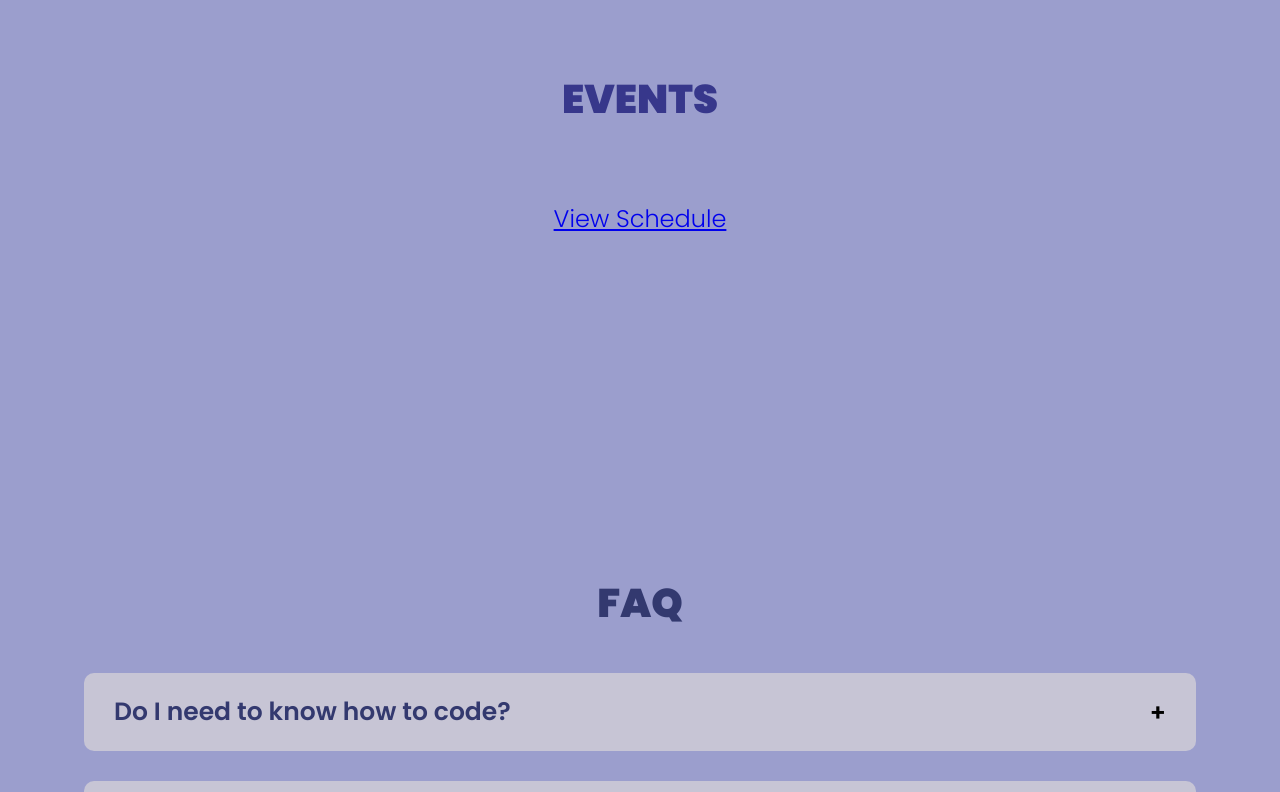
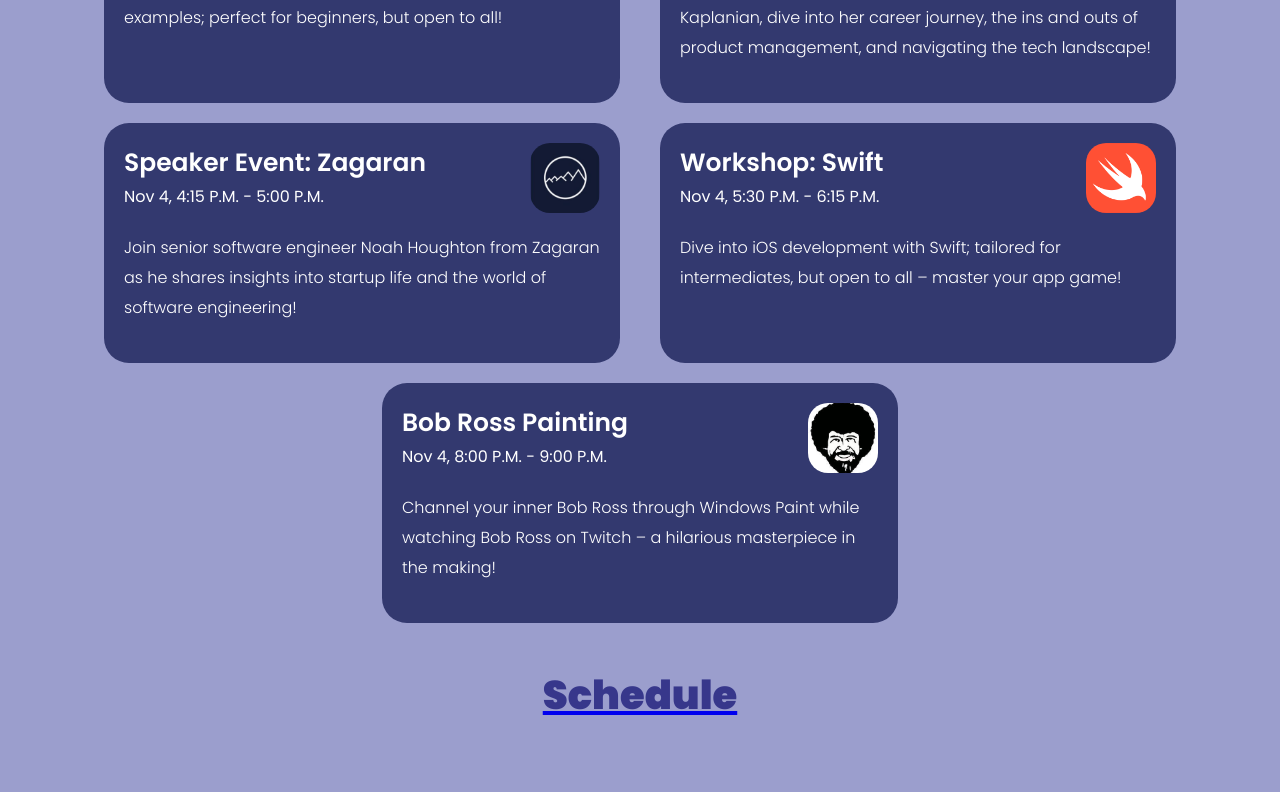
Before and after one commit to bccss/hacktheheights, a React (Create React App) app: page / in a window 1280 px wide. Shown: the part 1649-2441 px from the top of the page. Built offline with nearby package versions, Linux system fonts and the light colour scheme.

Commit message:
fix events

```diff
--- a/src/sections/components/Events.jsx
+++ b/src/sections/components/Events.jsx
@@ -42,6 +42,8 @@
     }
   ]);
 
+  const scheduleImagePath = "/images/schedule.png";
+
   return (
     <>
       <div>
@@ -49,12 +51,29 @@
           <div className="container" id="Events">
             <h1>EVENTS</h1>
             <div className="cards">
-              {/* ...card mapping */}
+              {cards.map((card, index) => (
+                <div key={index} className="card">
+                  <div className="card-header">
+                    <div className="card-details">
+                      <h3>{card.title}</h3>
+                      <p>{card.time}</p>
+                    </div>
+                    <div className="card-image">
+                      <img src={card?.imgSrc} alt={card.title} />
+                    </div>
+                  </div>
+                  <div className="card-content">
+                    <p></p>
+                    <p>{card.text}</p>
+                  </div>
+                  {/*{<button className="btn">Learn More</button>}*/}
+                </div>
+              ))}
             </div>
             <div className='schedule-container'>
-              {/* Link to the Google Sheets document */}
-              <a href="https://docs.google.com/spreadsheets/d/1SGdaSd_EOvHjq_LrMRlpMnCiedcnTcd_mW0Z699jW1U/edit#gid=0" target="_blank" rel="noopener noreferrer" className='schedule-download'>
-                View Schedule
+              {/* Link that opens the schedule image in a new tab */}
+              <a href={scheduleImagePath} target="_blank" rel="noopener noreferrer" className='schedule-link'>
+                <h1>Schedule</h1>
               </a>
             </div>
           </div>
```
Also changed, not shown: public/images/schedule.png (added).
